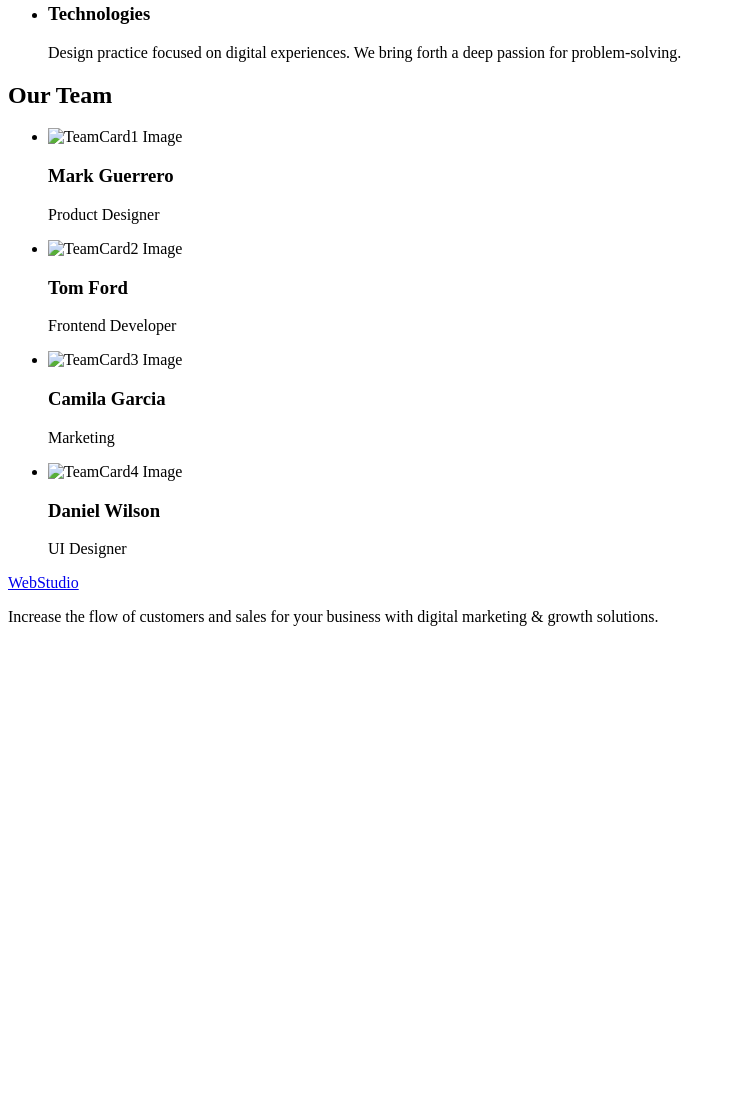
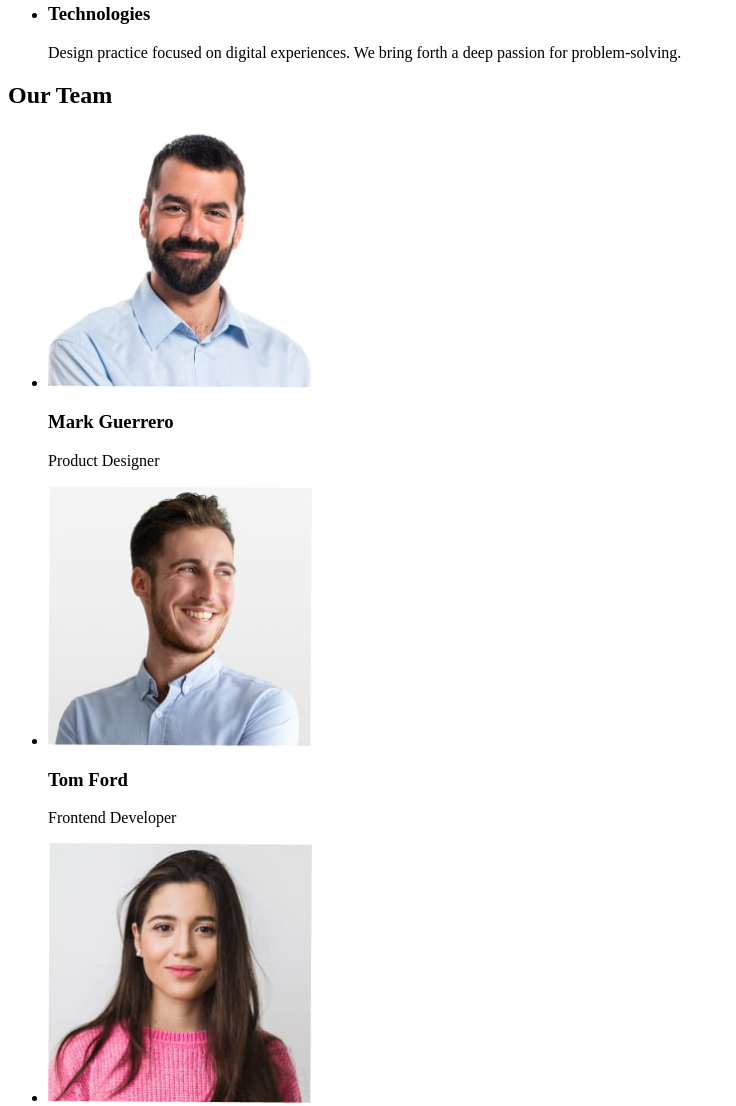
Before and after one commit to oleksandr-sazonov/goit-markup-hw-01, a plain HTML site: page index.html in a window 1280 px wide. Shown: the part 532-1638 px from the top of the page, without its empty margins (0-736 px from the left). Before the commit the page ends 1174 px from the top, so only its background shows below. Drawn offline with Linux system fonts and the light colour scheme.

Commit message:
Update index.html

```diff
--- a/index.html
+++ b/index.html
@@ -74,7 +74,7 @@
         <ul>
           <li>
             <img
-              src="./images/TeamCard1.jpeg"
+              src="./images/TeamCard1.jpg"
               width="264"
               height="260"
               alt="TeamCard1 Image"
@@ -84,7 +84,7 @@
           </li>
           <li>
             <img
-              src="./images/TeamCard2.jpeg"
+              src="./images/TeamCard2.jpg"
               width="264"
               height="260"
               alt="TeamCard2 Image"
@@ -94,7 +94,7 @@
           </li>
           <li>
             <img
-              src="./images/TeamCard3.jpeg"
+              src="./images/TeamCard3.jpg"
               width="264"
               height="260"
               alt="TeamCard3 Image"
@@ -104,7 +104,7 @@
           </li>
           <li>
             <img
-              src="./images/TeamCard4.jpeg"
+              src="./images/TeamCard4.jpg"
               width="264"
               height="260"
               alt="TeamCard4 Image"
```
